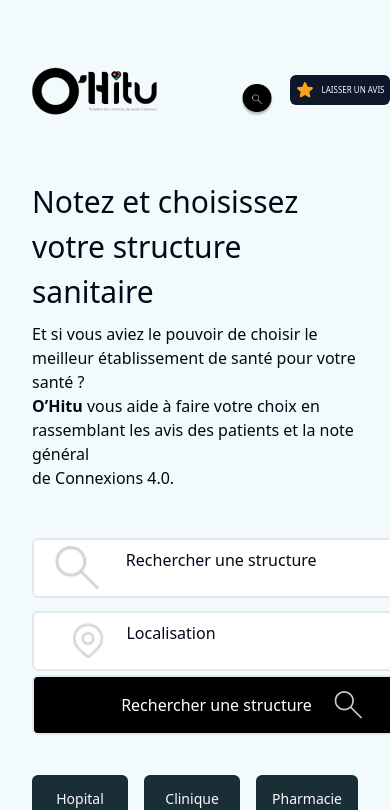
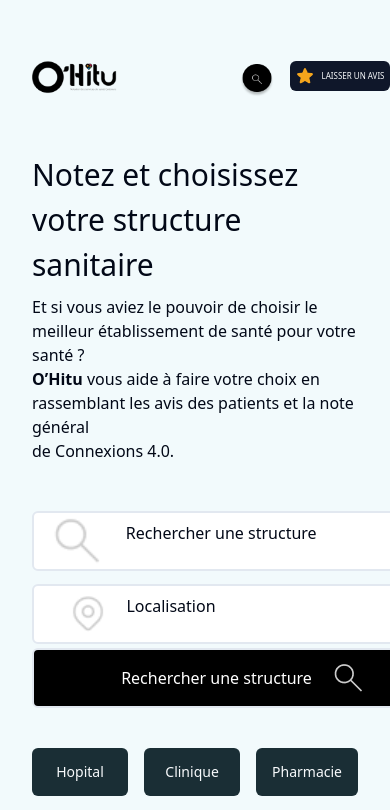
Before and after one commit to JojoELITE/O-Hitu-vite-project, a React (Vite) app: page / in a window 390 px wide. Shown: the top 810 px of the page. Built offline with nearby package versions, Linux system fonts and the light colour scheme.

Commit message:
fin de la version mobile

```diff
--- a/src/pages/Home.jsx
+++ b/src/pages/Home.jsx
@@ -11,7 +11,7 @@ function Home() {
 
             <div className="px-8">
 
-                <img src="assets/Group_9__5_-removebg-preview 1.png" alt="logo"/>
+                <img className="h-14" src="assets/Group_9__5_-removebg-preview 1.png" alt="logo"/>
 
             </div>
 
@@ -20,7 +20,7 @@ function Home() {
 
                 <div className="">
                     <Button className="text-[16px]" variant="online">
-                        <img className="h-[33px] mt-12 " src="assets/Search.png" alt="logo"/>
+                        <img className="h-[33px] mt-6 " src="assets/Search.png" alt="logo"/>
 
                     </Button>
                 </div>
```
